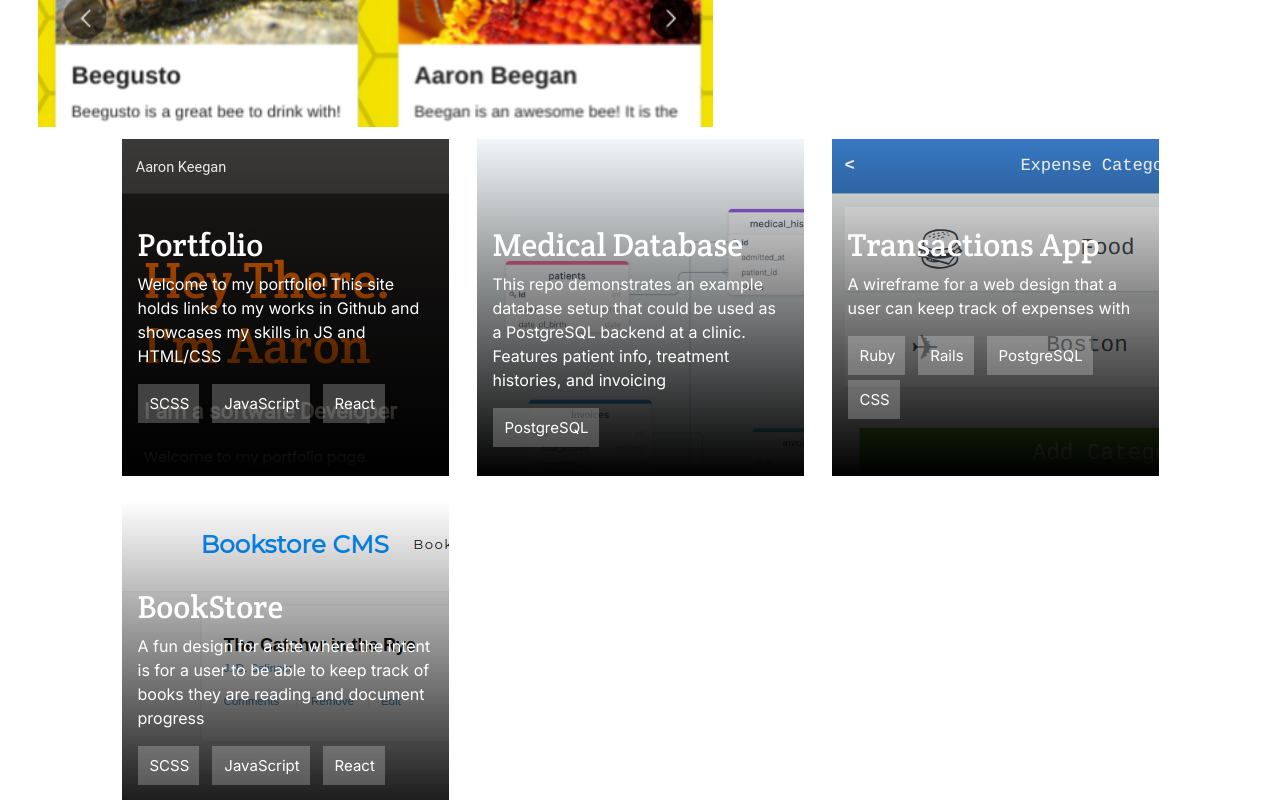
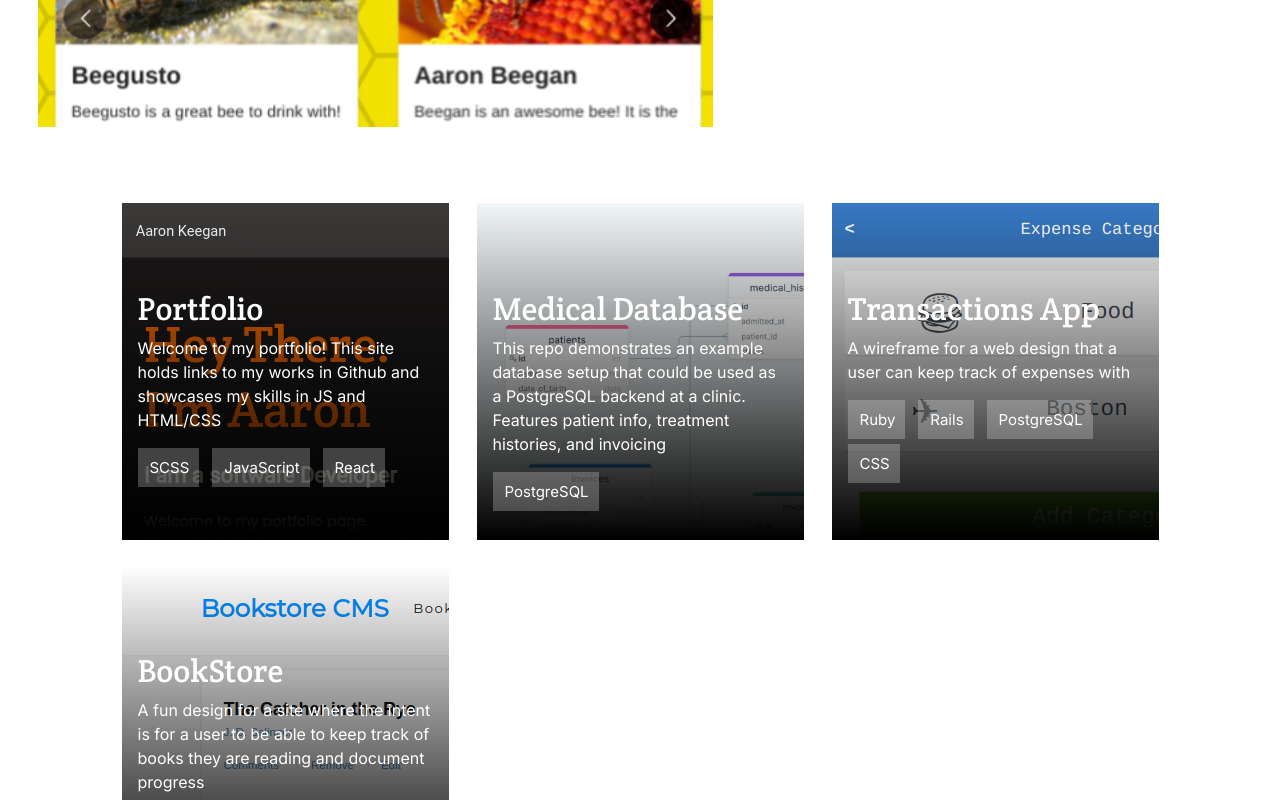
Before and after one commit to AKeeganDev/portfolio_react, a React (Create React App) app: page / in a window 1280 px wide. Shown: the part 1280-2080 px from the top of the page. Built offline with nearby package versions, Linux system fonts and the light colour scheme; a web font is replaced by a local one.

Commit message:
add card margin from feature project and hover for cards

```diff
--- a/src/stylesheets/projectCard.scss
+++ b/src/stylesheets/projectCard.scss
@@ -1,3 +1,5 @@
+$theme3: #ff6b00;
+
 @import url("https://fonts.googleapis.com/css?family=Crete+Round");
 @import url("https://fonts.googleapis.com/css?family=Inter");
 
@@ -57,3 +59,7 @@
     }
   }
 }
+
+.card:hover {
+  outline: 5px solid #3c3a39;
+}
--- a/src/stylesheets/recentWorks.scss
+++ b/src/stylesheets/recentWorks.scss
@@ -40,6 +40,7 @@
     gap: 28px;
     grid-template-columns: repeat(auto-fit, 327px);
     row-gap: 25px;
+    margin-top: 4rem;
   }
 }
 
```
